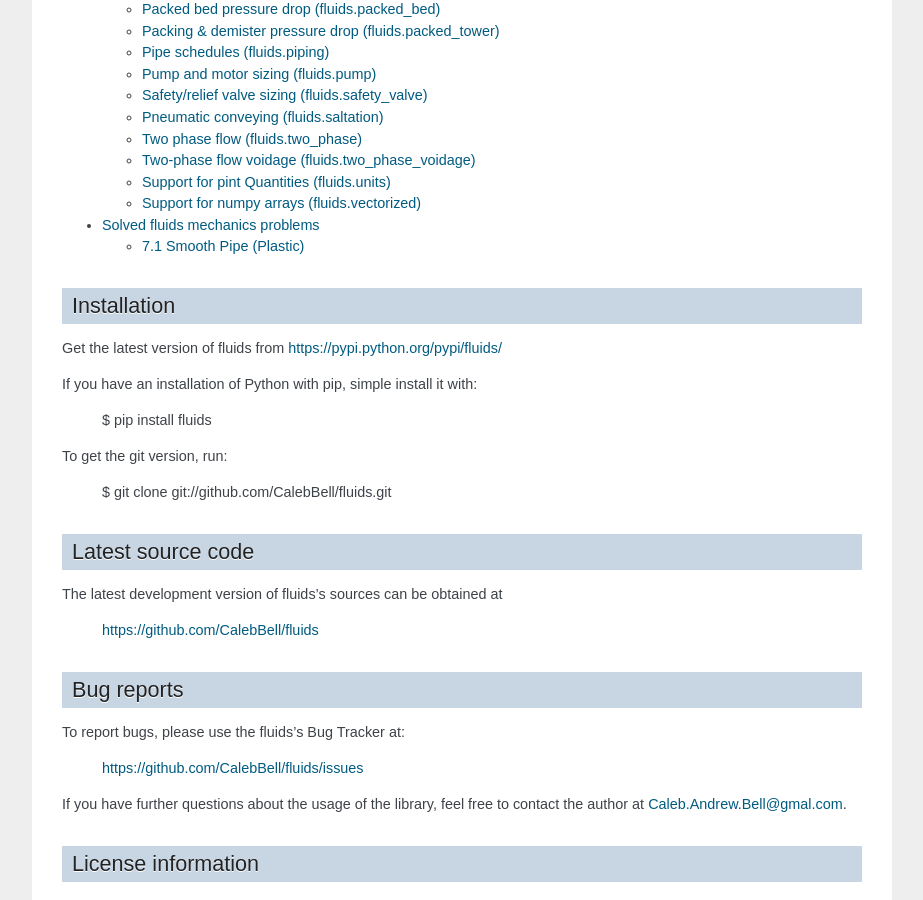
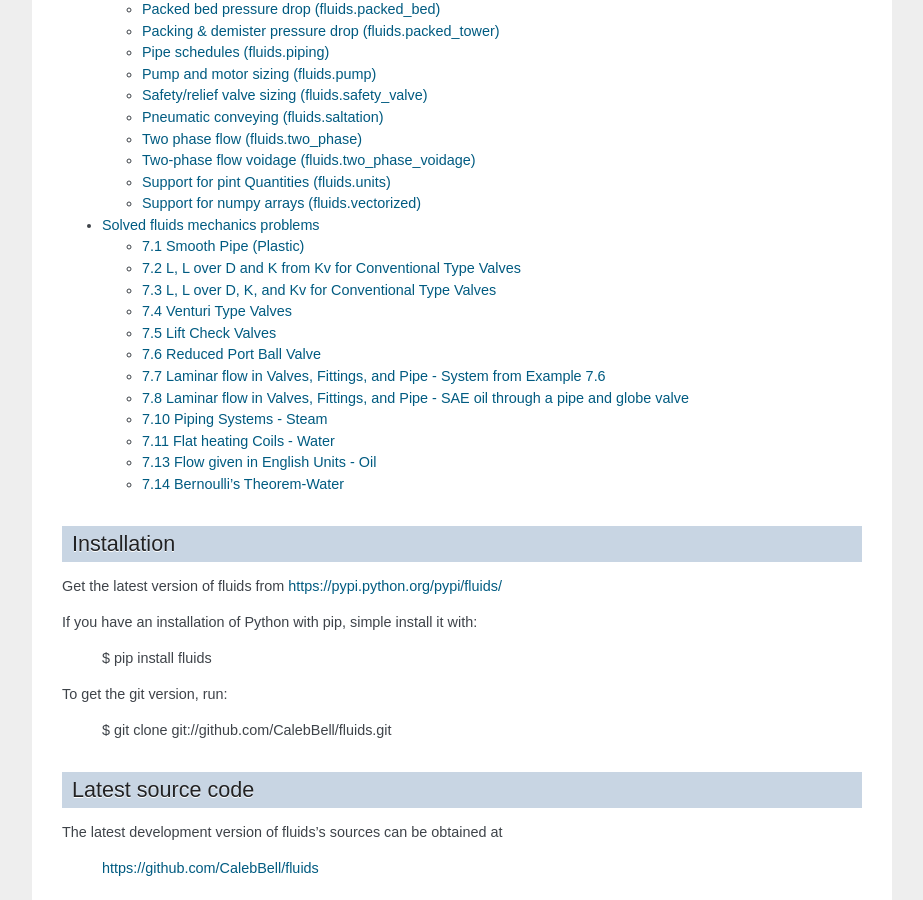
Before and after one commit to CalebBell/fluids, a Sphinx documentation site: the page built from docs/index.rst, in a window 1280 px wide and 900 px high, scrolled down 954 px. Shown: the whole window, without its empty margins (198-1121 px from the left). Built offline with Sphinx 7.4.7, drawn with Linux system fonts in a browser that asks for light colours; pages that are not in the unit, such as notebooks, are missing from menus.

Commit message:
Update with Example problems in readthedocs

```diff
--- a/docs/examples.rst
+++ b/docs/examples.rst
@@ -4,4 +4,14 @@ Solved fluids mechanics problems
 
 .. toctree::
     Examples/Crane TP 410 Solved Problems/7.1 Smooth Pipe (Plastic).ipynb
-    Examples/Crane TP 410 Solved Problems/test.ipynb
+    Examples/Crane TP 410 Solved Problems/7.2 L, L over D and K from Kv for Conventional Type Valves.ipynb
+    Examples/Crane TP 410 Solved Problems/7.3 L, L over D, K, and Kv for Conventional Type Valves.ipynb
+    Examples/Crane TP 410 Solved Problems/7.4 Venturi Type Valves.ipynb
+    Examples/Crane TP 410 Solved Problems/7.5 Lift Check Valves.ipynb
+    Examples/Crane TP 410 Solved Problems/7.6 Reduced Port Ball Valve.ipynb
+    Examples/Crane TP 410 Solved Problems/7.7 Laminar flow in Valves, Fittings, and Pipe - System from Example 7.6.ipynb
+    Examples/Crane TP 410 Solved Problems/7.8 Laminar flow in Valves, Fittings, and Pipe - SAE oil through a pipe and globe valve.ipynb
+    Examples/Crane TP 410 Solved Problems/7.10 Piping Systems - Steam.ipynb
+    Examples/Crane TP 410 Solved Problems/7.11 Flat heating Coils - Water.ipynb
+    Examples/Crane TP 410 Solved Problems/7.13 Flow given in English Units - Oil.ipynb
+    Examples/Crane TP 410 Solved Problems/7.14 Bernoulli's Theorem-Water.ipynb
--- a/requirements_docs.txt
+++ b/requirements_docs.txt
@@ -2,3 +2,4 @@ numpy
 scipy
 numpydoc
 pint
+nbsphinx
```
Also changed, not shown: docs/Examples/Crane TP 410 Solved Problems/7.10 Piping Systems - Steam.ipynb, docs/Examples/Crane TP 410 Solved Problems/7.11 Flat heating Coils - Water.ipynb, docs/Examples/Crane TP 410 Solved Problems/7.13 Flow given in English Units - Oil.ipynb, docs/Examples/Crane TP 410 Solved Problems/7.14 Bernoulli's Theorem-Water.ipynb, docs/Examples/Crane TP 410 Solved Problems/7.2 L, L over D and K from Kv for Conventional Type Valves.ipynb, docs/Examples/Crane TP 410 Solved Problems/7.3 L, L over D, K, and Kv for Conventional Type Valves.ipynb, docs/Examples/Crane TP 410 Solved Problems/7.4 Venturi Type Valves.ipynb, docs/Examples/Crane TP 410 Solved Problems/7.5 Lift Check Valves.ipynb, docs/Examples/Crane TP 410 Solved Problems/7.6 Reduced Port Ball Valve.ipynb, docs/Examples/Crane TP 410 Solved Problems/7.7 Laminar flow in Valves, Fittings, and Pipe - System from Example 7.6.ipynb, docs/Examples/Crane TP 410 Solved Problems/7.8 Laminar flow in Valves, Fittings, and Pipe - SAE oil through a pipe and globe valve.ipynb.
